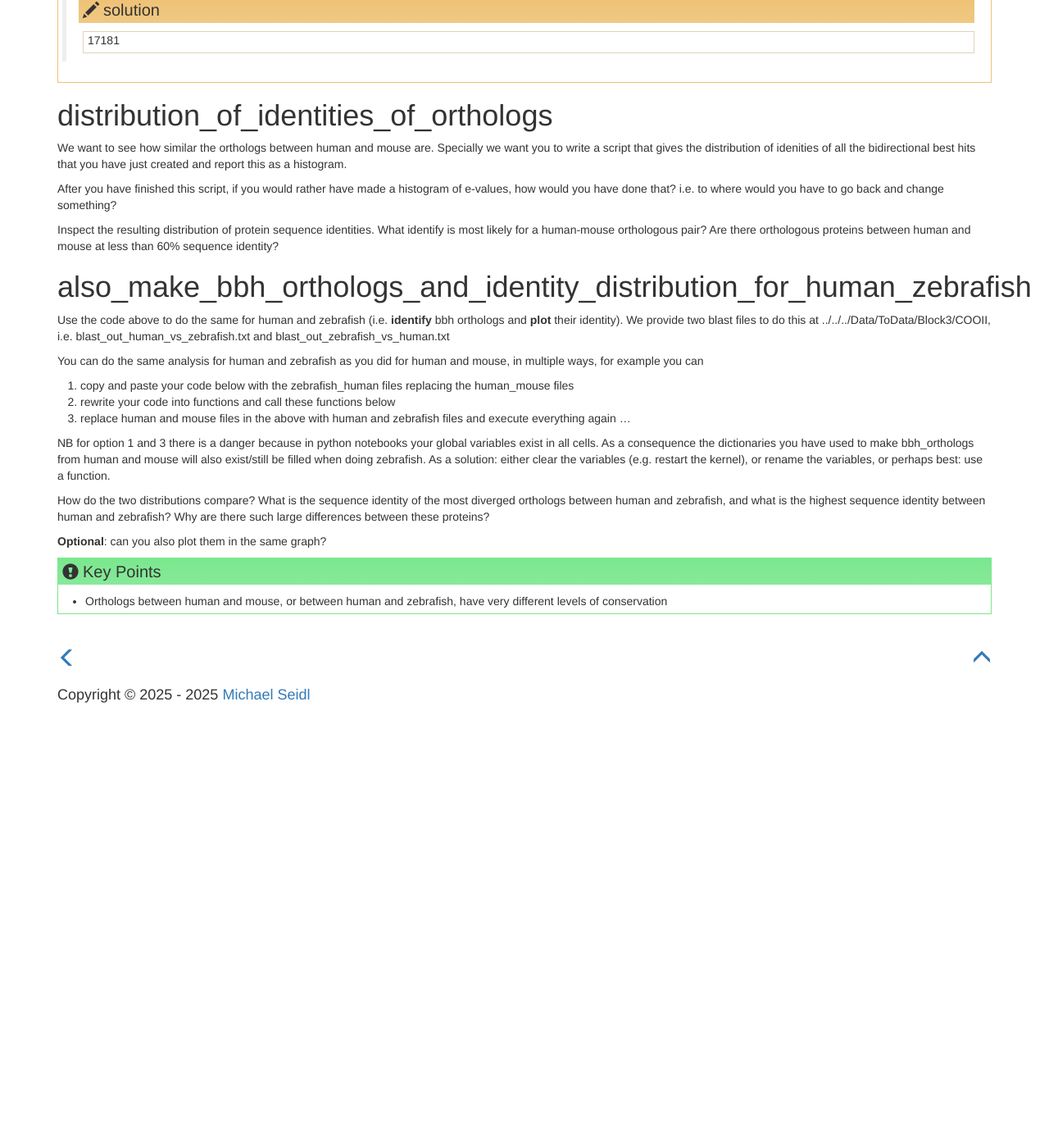
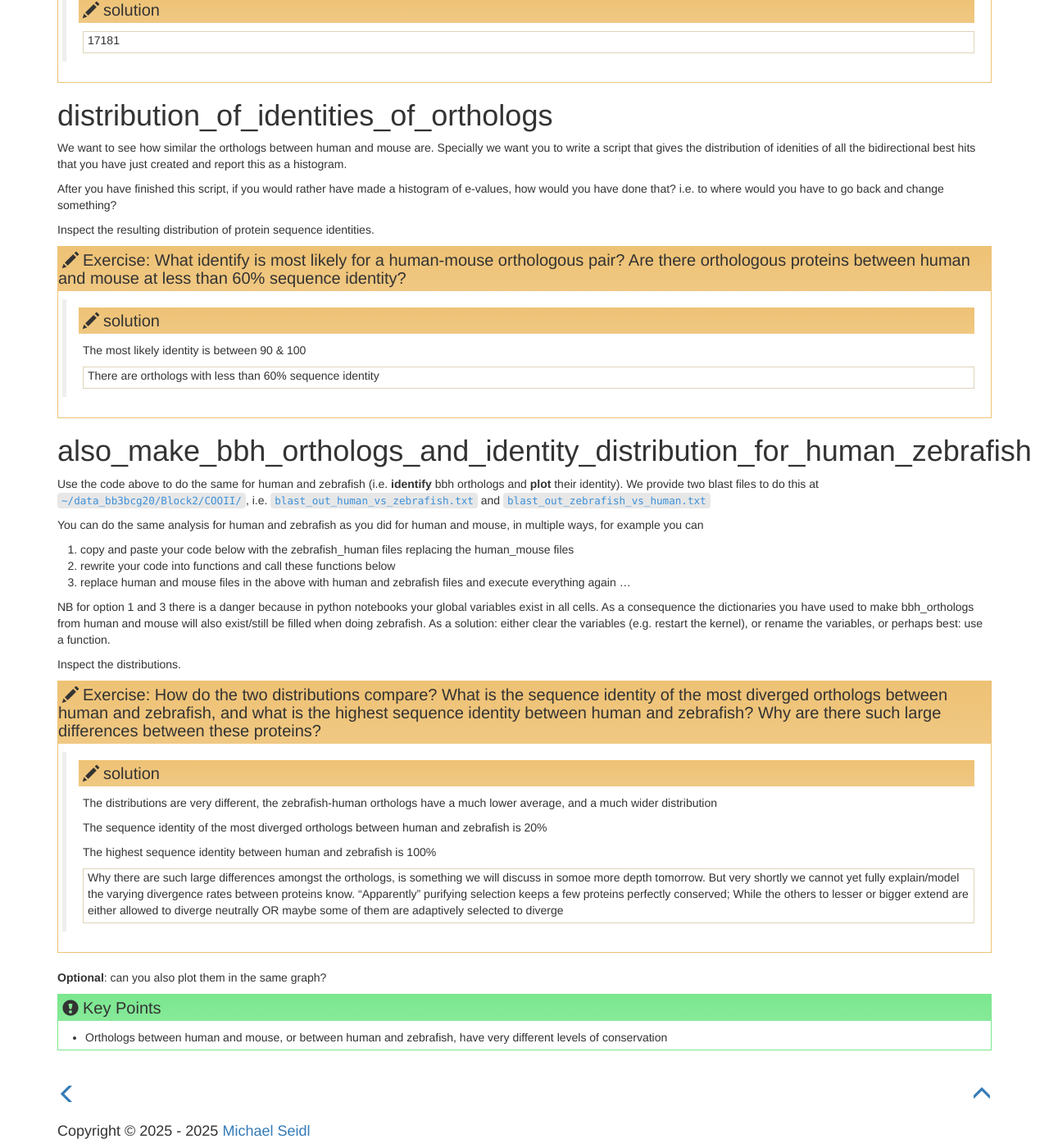
Before and after one commit to TeamMGE/GenomeBioinformaticsCourse, a Jekyll site: the page built from _episodes/50-COOII.md, in a window 1280 px wide and 1400 px high, scrolled down 1216 px. Shown: the whole window at 82% size. Built offline with Jekyll 4.4.1, drawn with Linux system fonts in a browser that asks for light colours; before the commit the page ends 2084 px from its top, so only the background shows below that; some of the changed text lies outside the part shown.

Commit message:
Update 50-COOII.md

```diff
--- a/_episodes/50-COOII.md
+++ b/_episodes/50-COOII.md
@@ -21,7 +21,7 @@ In this excercise we want to compute orthologs via the BBH method between human
 
 Instead of running these blast searches yourself, we have already performed for you an blast search of all human proteins to all mouse proteins. And we also did all homology searches of all mouse proteins versus all human proteins. (for a detailed motivation on why we did this for you, fell free to ask me; see e.g. https://blast.ncbi.nlm.nih.gov/Blast.cgi?CMD=Web&PAGE_TYPE=BlastDocs for more detail on BLAST).
 
-The files containing the output of these searches can be found at  `~/data_bb3bcg20/Block2/COOII`
+The files containing the output of these searches can be found at  `~/data_bb3bcg20/Block2/COOII/`
 
 Can you find these files. Please look at them. Relevant for you is that column1 is gene identifier species 1, column2 is gene identifier species 2, column 3 is the percentage identity of the hit, column 11 is
 the e\-value and column 12 the bitscore. For the human vs mouse file, species 1 is human and species 2 is mouse. For the mouse vs human file, species 1 is mouse and species 2 is human.
@@ -55,12 +55,21 @@ We want to see how similar the orthologs between human and mouse are. Specially
 
 After you have finished this script, if you would rather have made a histogram of e\-values, how would you have done that? i.e. to where would you have to go back and change something?
 
-Inspect the resulting distribution of protein sequence identities. What identify is most likely for a human\-mouse orthologous pair? Are there orthologous proteins between human and mouse at less than 60% sequence identity?
+Inspect the resulting distribution of protein sequence identities.
+> ## Exercise:  What identify is most likely for a human\-mouse orthologous pair? Are there orthologous proteins between human and mouse at less than 60% sequence identity?
+>> ## solution
+>> The most likely identity is between 90 & 100
+>>
+>> There are orthologs with less than 60% sequence identity
+>>{: .solution}
+{: .challenge}
+
+
 
 
 # also_make_bbh_orthologs_and_identity_distribution_for_human_zebrafish
 
-Use the code above to do the same for human and zebrafish (i.e. <b>identify</b> bbh orthologs and <b>plot</b> their identity). We provide two blast files to do this at ../../../Data/ToData/Block3/COOII, i.e. blast_out_human_vs_zebrafish.txt and blast_out_zebrafish_vs_human.txt
+Use the code above to do the same for human and zebrafish (i.e. <b>identify</b> bbh orthologs and <b>plot</b> their identity). We provide two blast files to do this at   `~/data_bb3bcg20/Block2/COOII/`, i.e. `blast_out_human_vs_zebrafish.txt` and `blast_out_zebrafish_vs_human.txt`
 
 You can do the same analysis for human and zebrafish as you did for human and mouse, in multiple ways, for example you can
 
@@ -70,7 +79,19 @@ You can do the same analysis for human and zebrafish as you did for human and mo
 
 NB for option 1 and 3 there is a danger because in python notebooks your global variables exist in all cells. As a consequence the dictionaries you have used to make bbh_orthologs from human and mouse will also exist/still be filled when doing zebrafish. As a solution: either clear the variables (e.g. restart the kernel), or rename the variables, or perhaps best: use a function.
 
-How do the two distributions compare? What is the sequence identity of the most diverged orthologs between human and zebrafish, and what is the highest sequence identity between human and zebrafish? Why are there such large differences between these proteins?
+Inspect the distributions.
+> ## Exercise:  How do the two distributions compare? What is the sequence identity of the most diverged orthologs between human and zebrafish, and what is the highest sequence identity between human and zebrafish? Why are there such large differences between these proteins?
+>> ## solution
+>>
+>> The distributions are very different, the zebrafish-human orthologs have a much lower average, and a much wider distribution
+>>
+>> The sequence identity of the most diverged orthologs between human and zebrafish is 20%
+>>
+>> The highest sequence identity between human and zebrafish is 100%
+>>
+>> Why there are such large differences amongst the orthologs, is something we will discuss in somoe more depth tomorrow. But very shortly we cannot yet fully explain/model the varying divergence rates between proteins know. "Apparently" purifying selection keeps a few proteins perfectly conserved; While the others to lesser or bigger extend are either allowed to diverge neutrally OR maybe some of them are adaptively selected to diverge
+>>{: .solution}
+{: .challenge}
 
 
 <b>Optional</b>: can you also plot them in the same graph?
```
Also changed, not shown: other parts of _episodes/50-COOII.md (+2 -2 lines).
